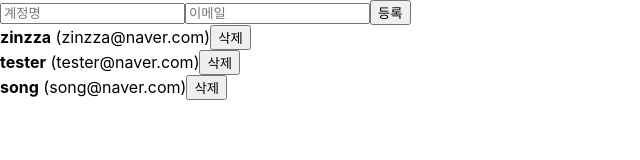
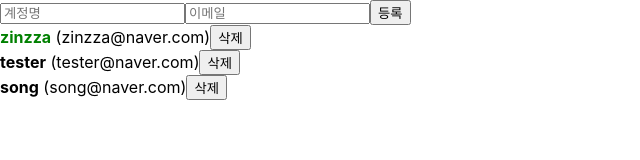
Before and after one commit to Zinzza-Song/begin-react, a React (Create React App) app: page / in a window 1280 px wide. Shown: the top 160 px of the page, without its empty margins (0-640 px from the left). Built offline with nearby package versions, Linux system fonts and the light colour scheme.

Commit message:
배열 동적 수정

```diff
--- a/src/App.js
+++ b/src/App.js
@@ -6,6 +6,7 @@ function App() {
   const [inputs, setInputs] = useState({
     username: "",
     email: "",
+    active: true,
   });
 
   const { username, email } = inputs;
@@ -23,16 +24,19 @@ function App() {
       id: 1,
       username: "zinzza",
       email: "zinzza@naver.com",
+      active: true,
     },
     {
       id: 2,
       username: "tester",
       email: "tester@naver.com",
+      active: false,
     },
     {
       id: 3,
       username: "song",
       email: "song@naver.com",
+      active: false,
     },
   ]);
 
@@ -59,6 +63,14 @@ function App() {
     setUsers(users.filter((user) => user.id !== id));
   };
 
+  const onToogle = (id) => {
+    setUsers(
+      users.map((user) =>
+        user.id === id ? { ...user, active: !user.active } : user
+      )
+    );
+  };
+
   return (
     <>
       <CreateUser
@@ -67,7 +79,7 @@ function App() {
         onChange={onChange}
         onCreate={onCreate}
       />
-      <UserList users={users} onRemove={onRemve} />
+      <UserList users={users} onRemove={onRemve} onToogle={onToogle} />
     </>
   );
 }
--- a/src/UserList.js
+++ b/src/UserList.js
@@ -1,21 +1,36 @@
 import React from "react";
 
-function User({ user, onRemove }) {
-  const { username, email, id } = user;
+function User({ user, onRemove, onToogle }) {
+  const { username, email, id, active } = user;
 
   return (
     <div>
-      <b>{username}</b> <span>({email})</span>
+      <b
+        onClick={() => onToogle(id)}
+        style={{
+          color: active ? "green" : "black",
+          cursor: "pointer",
+        }}
+      >
+        {username}
+      </b>
+      &nbsp;
+      <span>({email})</span>
       <button onClick={() => onRemove(id)}>삭제</button>
     </div>
   );
 }
 
-function UserList({ users, onRemove }) {
+function UserList({ users, onRemove, onToogle }) {
   return (
     <div>
       {users.map((user) => (
-        <User user={user} key={user.id} onRemove={onRemove} />
+        <User
+          user={user}
+          key={user.id}
+          onRemove={onRemove}
+          onToogle={onToogle}
+        />
       ))}
     </div>
   );
```
